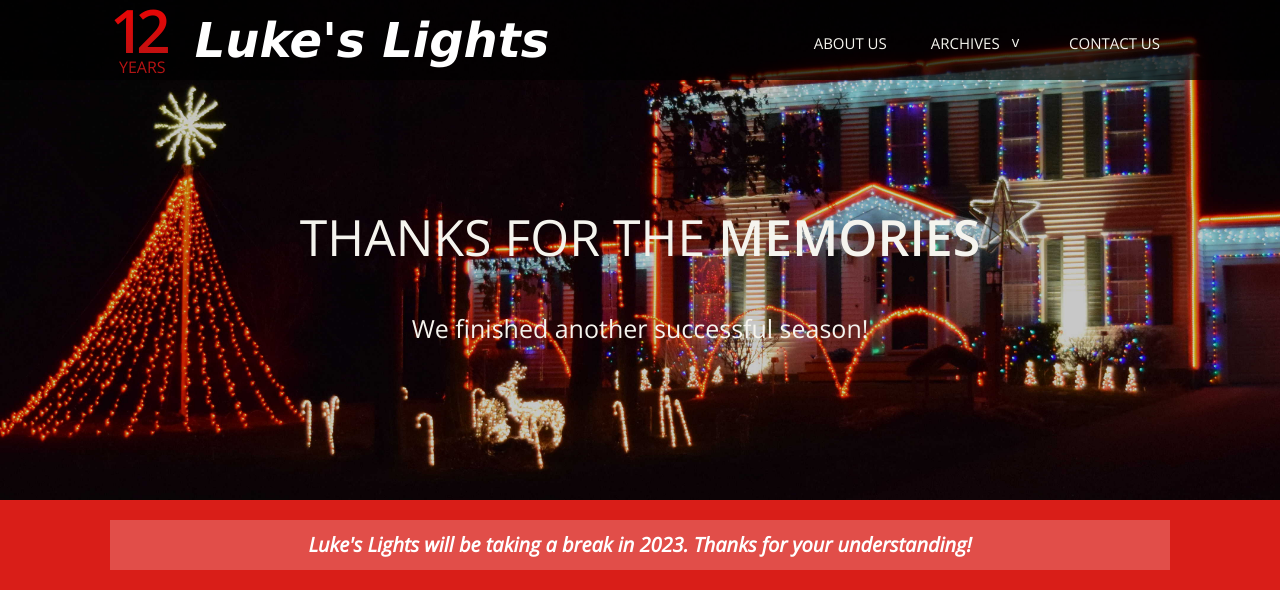
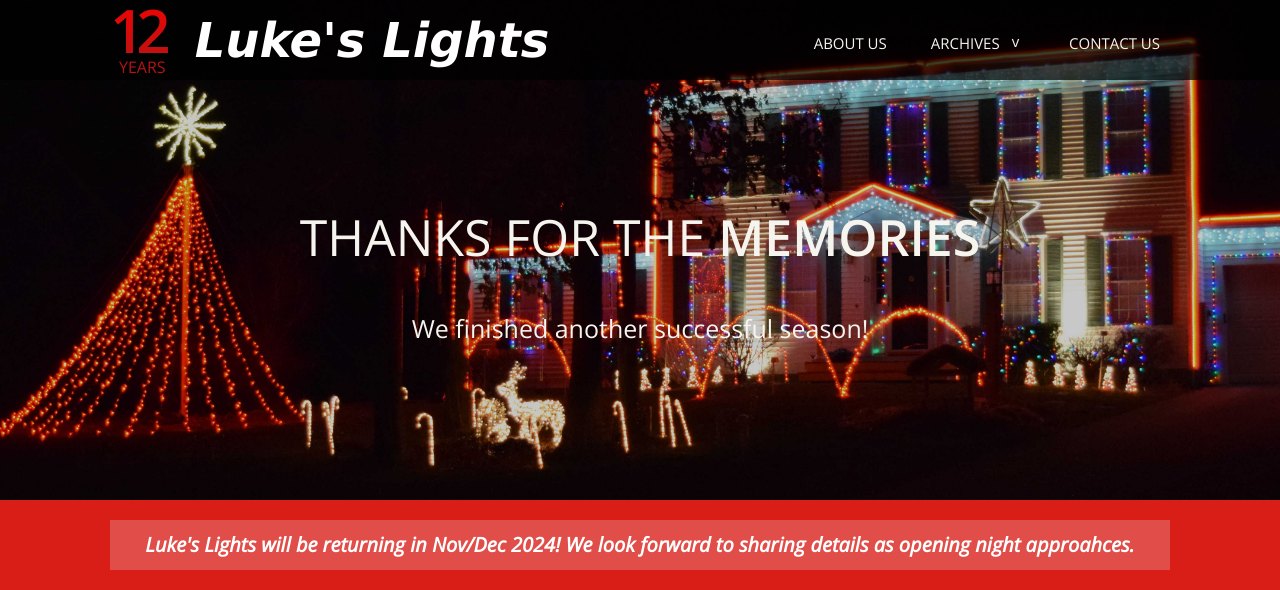
Before and after one commit to ldobson98/lukeslights, a Jekyll site: the page built from index.html, in a window 1280 px wide. Shown: the top 590 px of the page. Built offline with Jekyll 4.4.1, drawn with Linux system fonts in a browser that asks for light colours; nearby versions of some CDN libraries; grey boxes are pictures that could not be loaded.

Commit message:
Update index.html
2024 go-live date update

```diff
--- a/index.html
+++ b/index.html
@@ -21,7 +21,7 @@ title: Home
   <div class="wrap">
     <!-- <h4 class="warning" role="notice"><b>Thanks to the community's efforts we collected X,XXX pounds of food in 20XX!!</b></h4> -->
     <!-- <h4 class="warning" role="notice"><b>Dates and times will be announced as opening night approaches.</b></h4> -->
-    <h4 class="warning" role="notice"><b>Luke's Lights will be taking a break in 2023. Thanks for your understanding!</b></h4>
+    <h4 class="warning" role="notice"><b>Luke's Lights will be returning in Nov/Dec 2024! We look forward to sharing details as opening night approahces.</b></h4>
     <div class="right col1of2 last-col">
       <h2>Introduction</h2>
       <p>Welcome to Luke’s Lights!  We are a computerized, residential display located in New Hampshire.  Our display has about 8,500 lights, the majority of which are energy-efficient LEDs.  All of our lights are synchronized to music over our own radio station.  From 2012-2019 we collected <a href="about_us.html">more than 24,000 pounds</a> of non-perishable food for St. Joseph’s Food Pantry!  In 2020 we piloted Pay It Forward, a low-to-no-cost activity that resulted in collecting more than $2,385 for non-profit organizations, 333 pounds of food for local food collections, and 53 acts of kindness.  Visit our Facebook page for status updates!</p>
```
